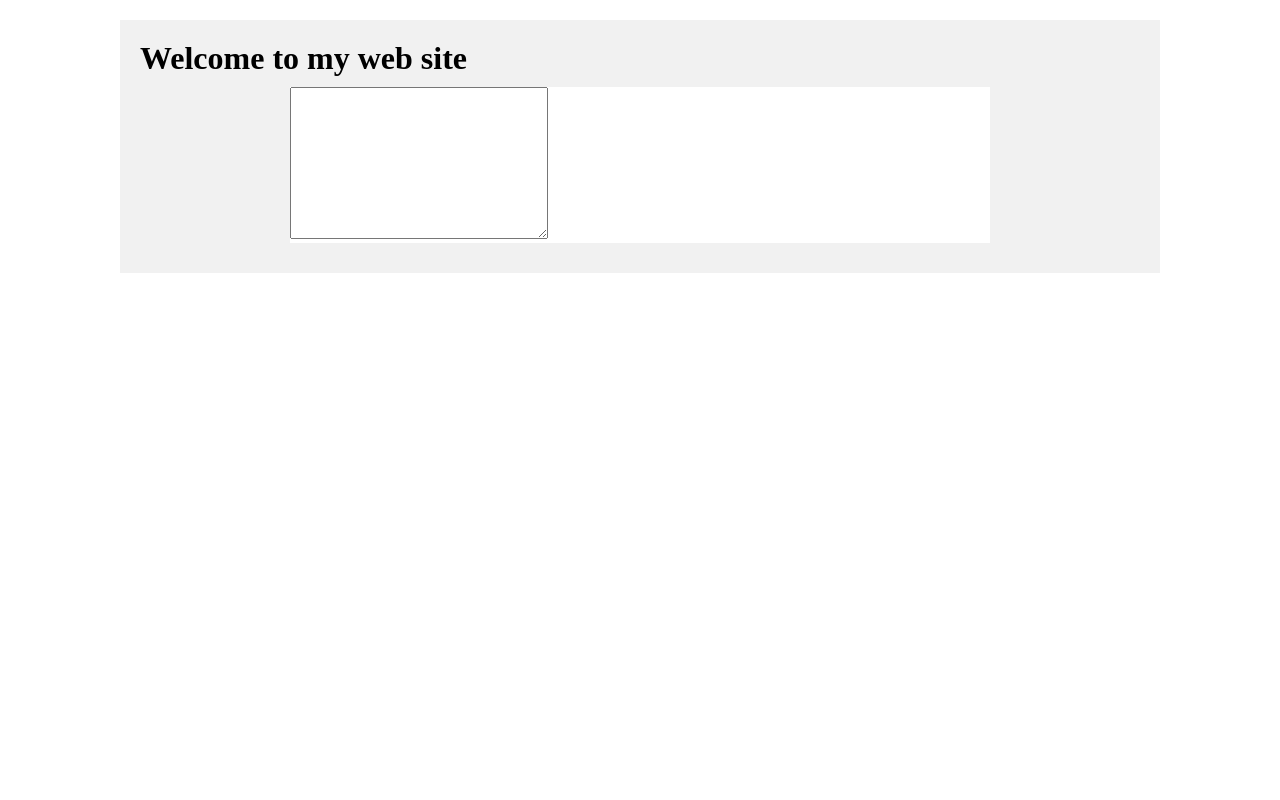
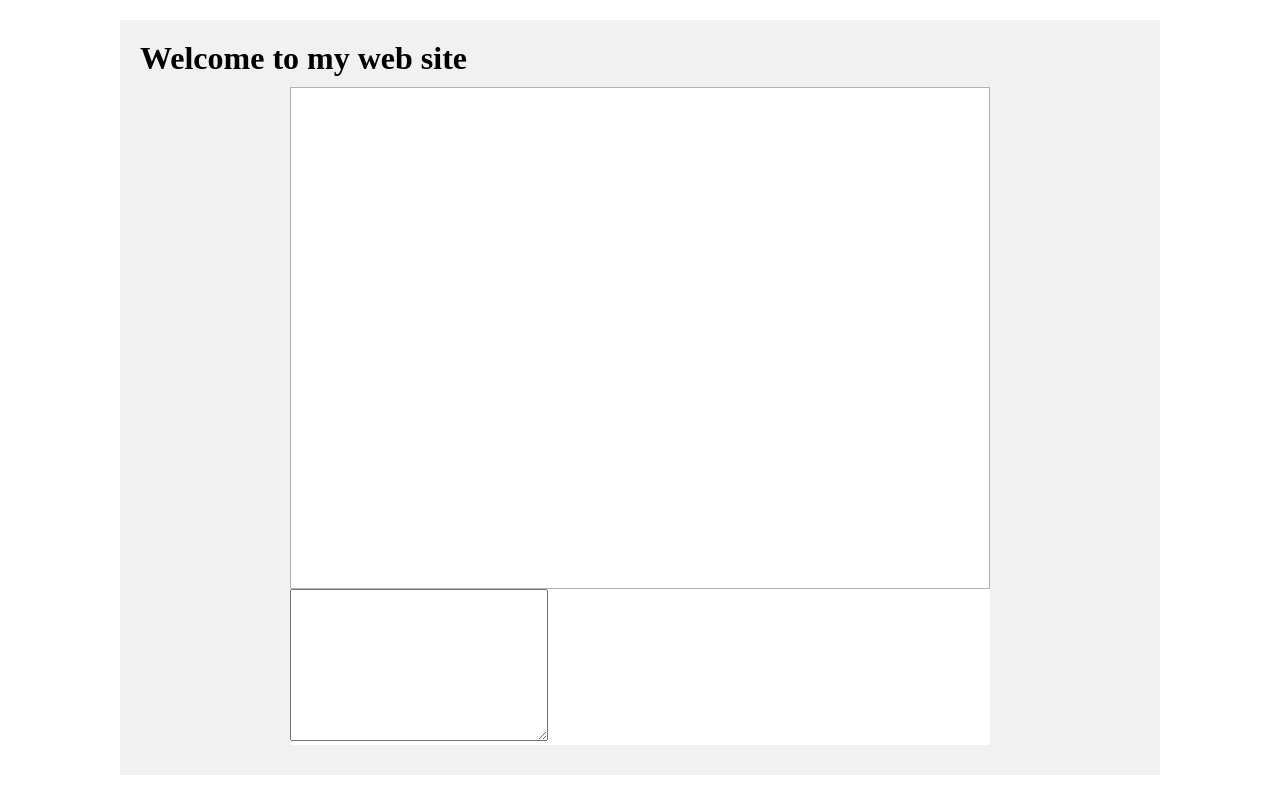
Before and after one commit to J4VJ4R/chat_system, a PHP site: page / in a window 1280 px wide. Run offline with PHP 8.4, Linux system fonts and the light colour scheme.

Commit message:
chat styles css

```diff
--- a/index.php
+++ b/index.php
@@ -11,6 +11,7 @@
     <div id="wrapper">
         <h1>Welcome to my web site</h1>
         <div id="chat_wrapper">
+            <div id="chat"></div>
             <form action="" method="post">
                 <textarea name="message" id="" cols="30" rows="10"></textarea>
             </form>
--- a/style.css
+++ b/style.css
@@ -14,3 +14,7 @@
     background-color: #ffff;
     margin: 10px auto;
 }
+#chat{
+    min-height: 500px;
+    border: 1px solid #b3b3b3;
+}
```
